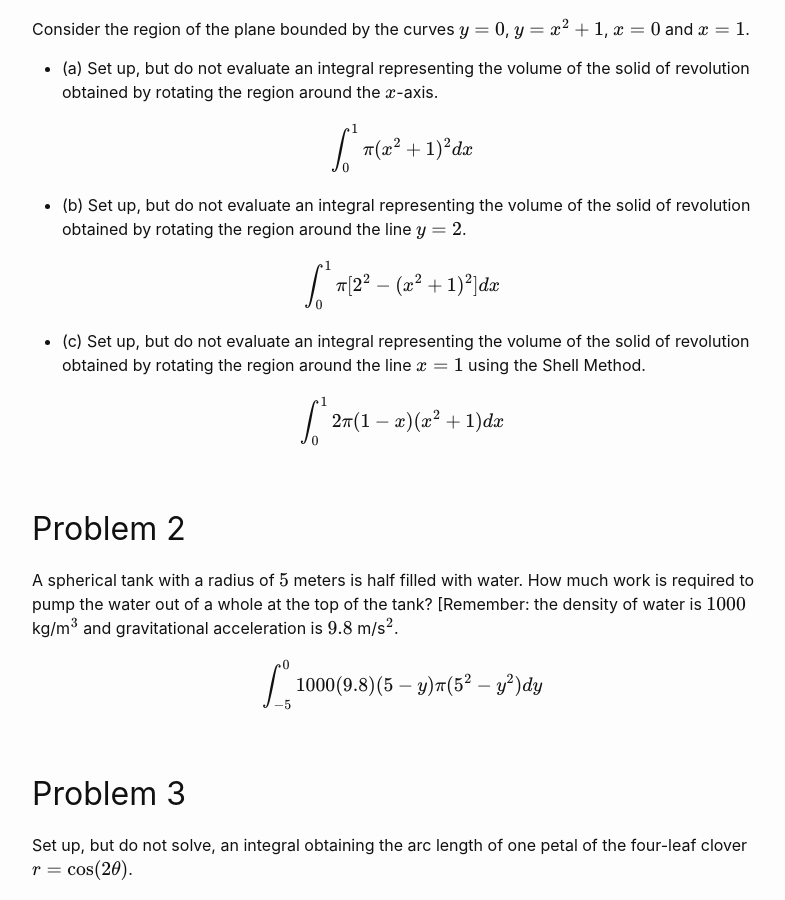
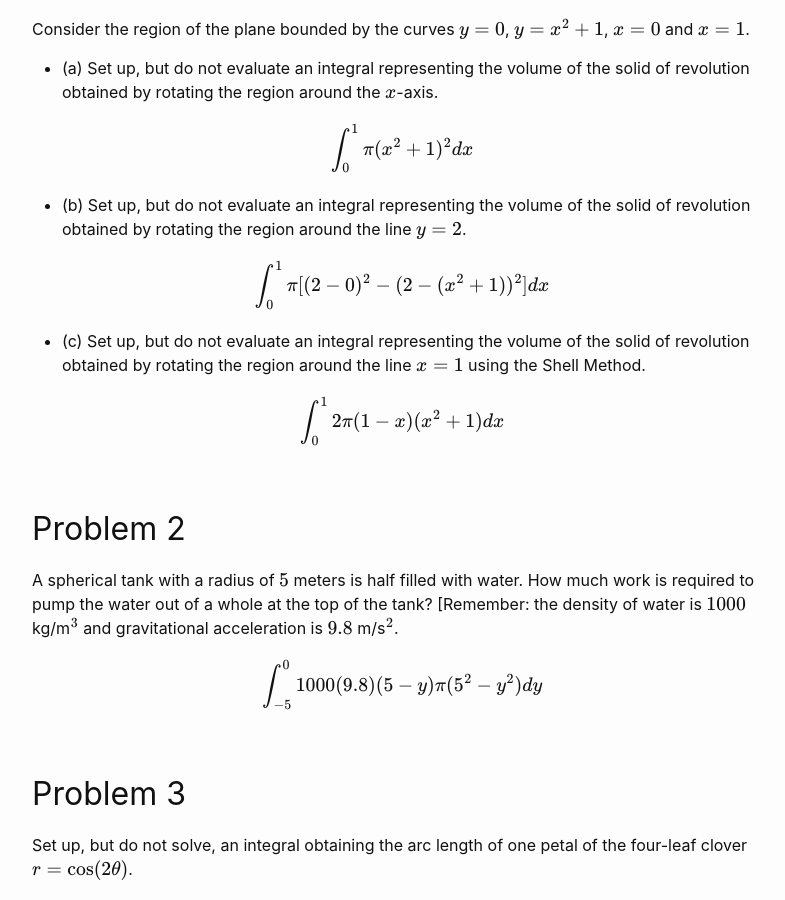
Before and after one commit to wcasper/math150Bsummer2023, a Jekyll site: the page built from _exams/final/practice-final-soln.md, in a window 1280 px wide and 900 px high, scrolled down 411 px. Shown: the whole window, without its empty margins (238-1023 px from the left). Built offline with Jekyll 4.4.1, drawn with Linux system fonts in a browser that asks for light colours.

Commit message:
fixed typo

```diff
--- a/_exams/final/practice-final-soln.md
+++ b/_exams/final/practice-final-soln.md
@@ -19,7 +19,7 @@ $$\int_0^1 \pi (x^2+1)^2dx$$
 
 * (b) Set up, but do not evaluate an integral representing the volume of the solid of revolution obtained by rotating the region around the line $$y=2$$.
 
-$$\int_0^1 \pi [2^2-(x^2+1)^2]dx$$
+$$\int_0^1 \pi [(2-0)^2-(2-(x^2+1))^2]dx$$
 
 * (c) Set up, but do not evaluate an integral representing the volume of the solid of revolution obtained by rotating the region around the line $$x=1$$ using the Shell Method.
 
```
